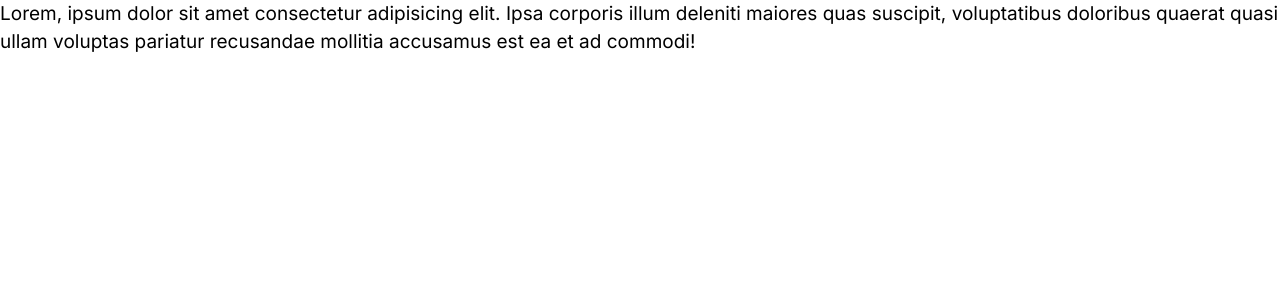
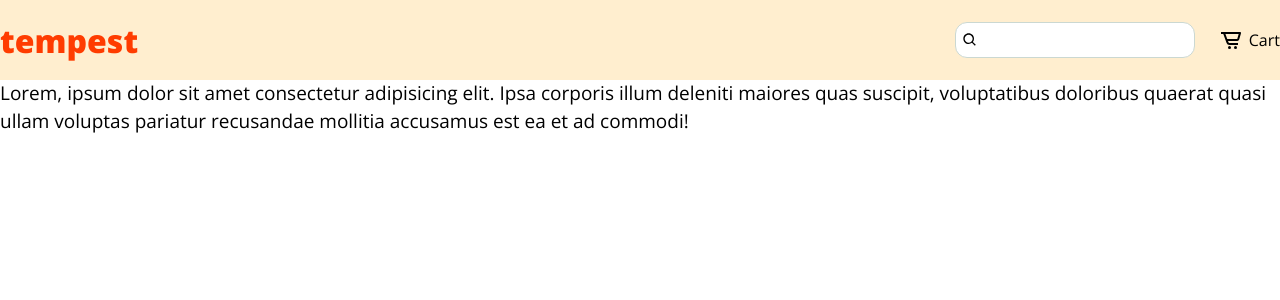
Before and after one commit to Qreamville/Tempest-Foods, a Next.js app: page / in a window 1280 px wide. Shown: the top 300 px of the page. Built offline with nearby package versions, Linux system fonts and the light colour scheme.

Commit message:
feat: update navbar

```diff
--- a/app/layout.tsx
+++ b/app/layout.tsx
@@ -1,7 +1,8 @@
-import { Inter } from "next/font/google";
+import { Inter, Open_Sans } from "next/font/google";
 import "../styles/globals/reset.scss";
+import Navbar from "@/components/Navbar/Navbar";
 
-const inter = Inter({ subsets: ["latin"] });
+const inter = Open_Sans({ subsets: ["latin"] });
 
 export const metadata = {
   title: "Create Next App",
@@ -15,7 +16,10 @@ export default function RootLayout({
 }) {
   return (
     <html lang="en">
-      <body className={inter.className}>{children}</body>
+      <body className={inter.className}>
+        <Navbar />
+        {children}
+      </body>
     </html>
   );
 }
--- /dev/null
+++ b/components/Navbar/Cart.tsx
@@ -0,0 +1,13 @@
+import React from "react";
+import { BiCartAlt } from "react-icons/bi";
+
+const Cart = () => {
+  return (
+    <button className="nav-cart">
+      <BiCartAlt size={24} />
+      <span>Cart</span>
+    </button>
+  );
+};
+
+export default Cart;
--- /dev/null
+++ b/components/Navbar/Navbar.tsx
@@ -0,0 +1,25 @@
+import { Noto_Sans } from "next/font/google";
+import React from "react";
+import Link from "next/link";
+import Search from "./Search";
+import Cart from "./Cart";
+
+const inter = Noto_Sans({ subsets: ["latin"], weight: "900" });
+
+const Navbar = () => {
+  return (
+    <header className="nav">
+      <div>
+        <Link href="/" className="nav-brand">
+          <span className={inter.className}>tempest</span>
+        </Link>
+        <div className="nav-cta">
+          <Search />
+          <Cart />
+        </div>
+      </div>
+    </header>
+  );
+};
+
+export default Navbar;
--- /dev/null
+++ b/components/Navbar/Search.tsx
@@ -0,0 +1,13 @@
+import React from "react";
+import { BiSearch } from "react-icons/bi";
+
+const Search = () => {
+  return (
+    <div className="nav-search">
+      <BiSearch />
+      <input type="text" />
+    </div>
+  );
+};
+
+export default Search;
```
